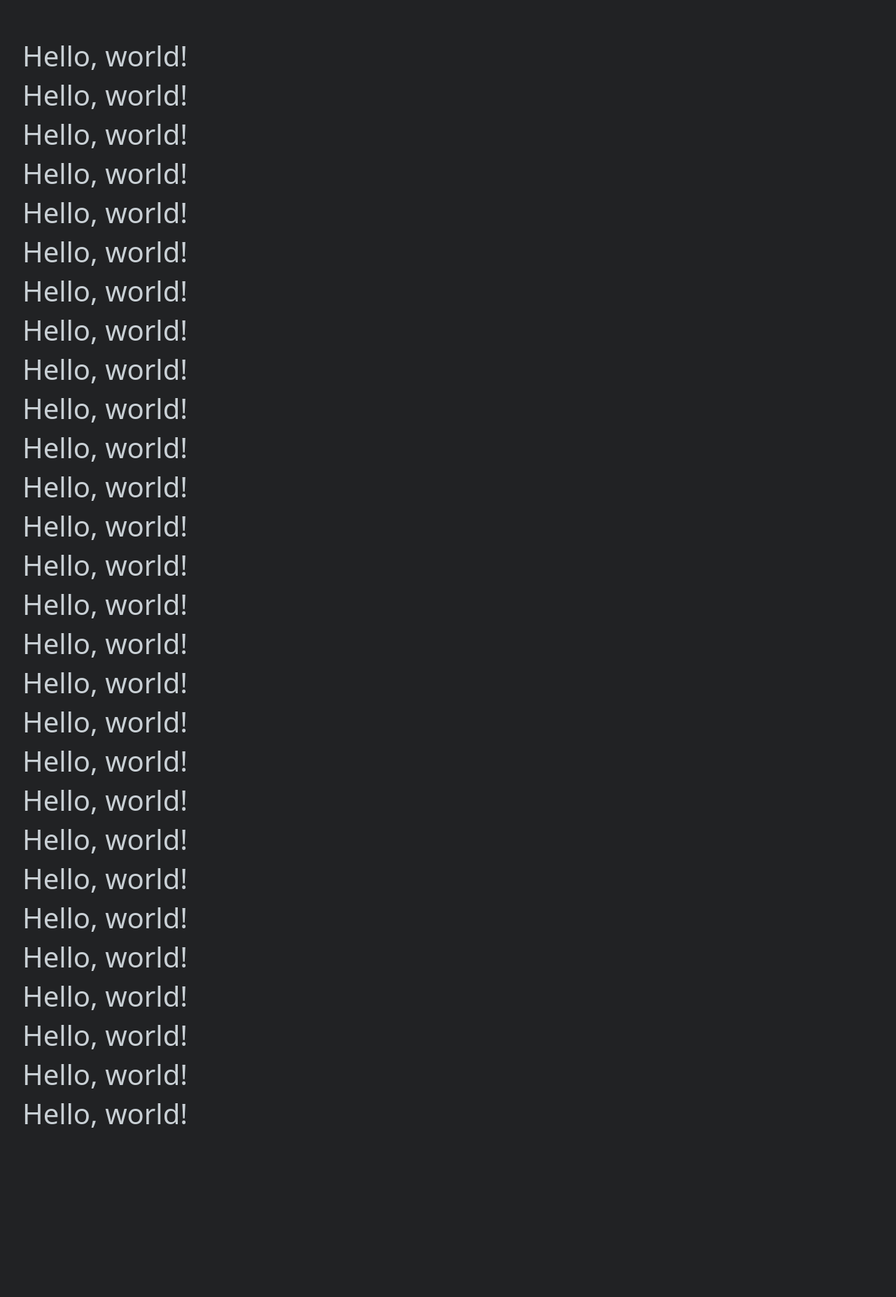
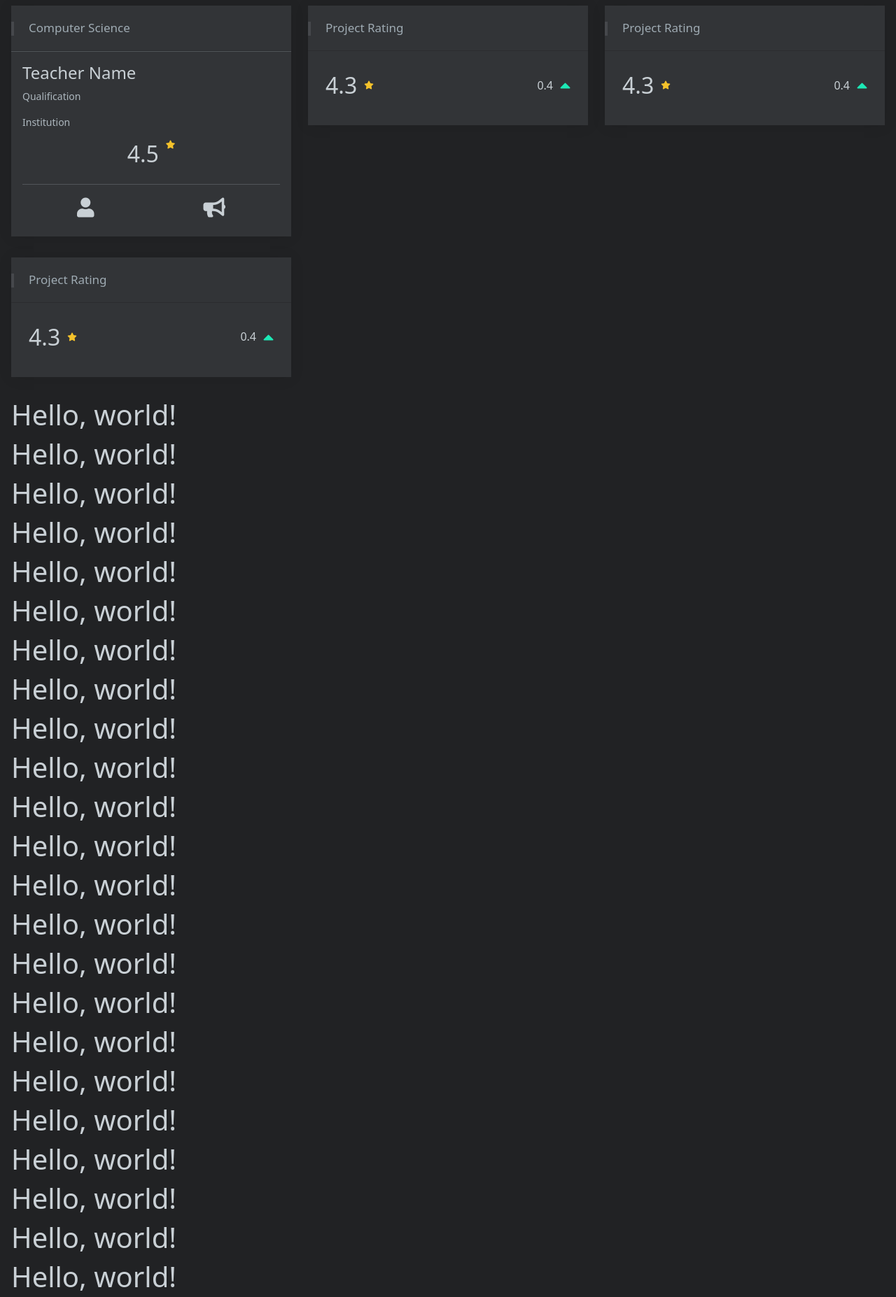
Before and after one commit to NumanNaseerNomi/NOMi.DAS.LMS, a PHP site: page / in a window 1280 px wide. Shown: the part 40-1894 px from the top of the page at 70% size. Before the commit the page ends 1652 px from the top, so only its background shows below. Run offline with PHP 8.4, Linux system fonts and the light colour scheme.

Commit message:
Update index.php

```diff
--- a/index.php
+++ b/index.php
@@ -1,6 +1,86 @@
 <?php include 'assets\header.php'; ?>
-    <!-- [ Main Content ] start -->
-    <div class="container-fluid pt-5">
+<div class="row">
+  <div class="col-md-6 col-xl-4">
+    <div class="card">
+      <div class="card-header">
+        <h5>Computer Science</h5>
+      </div>
+      <hr/ class="m-0">
+      <div class="card-block p-3">
+        <div class="row align-items-center justify-content-center">
+
+          <div class="col-12">
+            <h4>Teacher Name</h4>
+            <p>Qualification</p>
+            <p>Institution</p>
+          </div>
+          <div class="col-12">
+            <h2 class="d-flex justify-content-center">4.5 <i class="fas fa-star f-12 m-l-10 text-c-yellow"></i></h2>
+          </div>
+
+        </div>
+        <hr/>
+        <div class="d-flex justify-content-around">
+
+          <a class="" title="My Account" role="button"><h3><i class="fas fa-user"></i></h3></a>
+          <a class="" title="My Account" role="button"><h3><i class="fas fa-bullhorn"></i></h3></a>
+        </div>
+      </div>
+    </div>
+  </div>
+  <div class="col-md-6 col-xl-4">
+    <div class="card">
+      <div class="card-header">
+        <h5>Project Rating</h5>
+      </div>
+      <div class="card-block">
+        <div class="row align-items-center justify-content-center">
+          <div class="col-6">
+            <h2 class="f-w-300 d-flex align-items-center float-left">4.3 <i class="fas fa-star f-12 m-l-10 text-c-yellow"></i></h2>
+          </div>
+          <div class="col-6">
+            <h6 class="f-w-300 d-flex  align-items-center float-right">0.4 <i class="fas fa-caret-up text-c-green f-24 m-l-10"></i></h6>
+          </div>
+        </div>
+      </div>
+    </div>
+  </div>
+  <div class="col-md-6 col-xl-4">
+    <div class="card">
+      <div class="card-header">
+        <h5>Project Rating</h5>
+      </div>
+      <div class="card-block">
+        <div class="row align-items-center justify-content-center">
+          <div class="col-6">
+            <h2 class="f-w-300 d-flex align-items-center float-left">4.3 <i class="fas fa-star f-12 m-l-10 text-c-yellow"></i></h2>
+          </div>
+          <div class="col-6">
+            <h6 class="f-w-300 d-flex  align-items-center float-right">0.4 <i class="fas fa-caret-up text-c-green f-24 m-l-10"></i></h6>
+          </div>
+        </div>
+      </div>
+    </div>
+  </div>
+  <div class="col-md-6 col-xl-4">
+    <div class="card">
+      <div class="card-header">
+        <h5>Project Rating</h5>
+      </div>
+      <div class="card-block">
+        <div class="row align-items-center justify-content-center">
+          <div class="col-6">
+            <h2 class="f-w-300 d-flex align-items-center float-left">4.3 <i class="fas fa-star f-12 m-l-10 text-c-yellow"></i></h2>
+          </div>
+          <div class="col-6">
+            <h6 class="f-w-300 d-flex  align-items-center float-right">0.4 <i class="fas fa-caret-up text-c-green f-24 m-l-10"></i></h6>
+          </div>
+        </div>
+      </div>
+    </div>
+  </div>
+</div>
+
 <h1>Hello, world!</h1>
 <h1>Hello, world!</h1>
 <h1>Hello, world!</h1>
@@ -29,6 +109,5 @@
 <h1>Hello, world!</h1>
 <h1>Hello, world!</h1>
 <h1>Hello, world!</h1>
-    </div>
-    <!-- [ Main Content ] end -->
+
 <?php include 'assets\footer.php'; ?>
```
Lines whose indentation alone changed are shown as unchanged.
